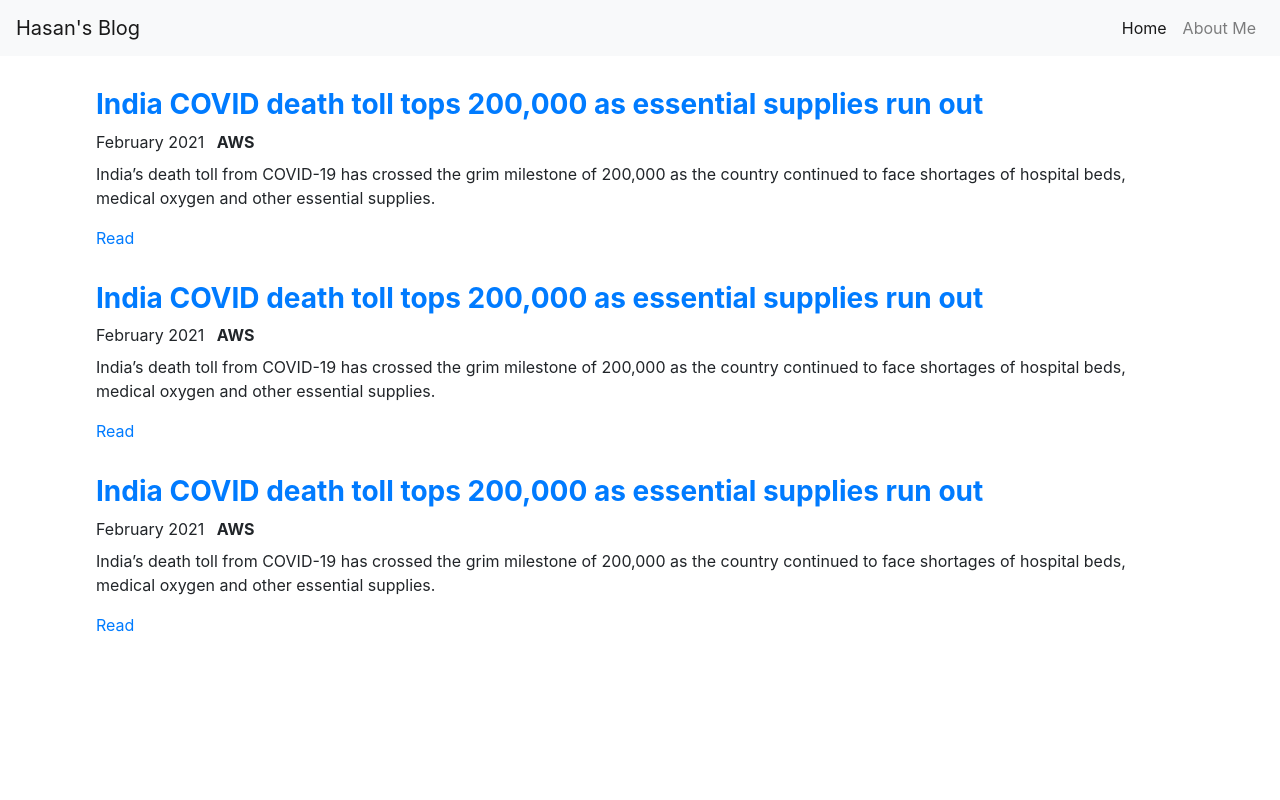
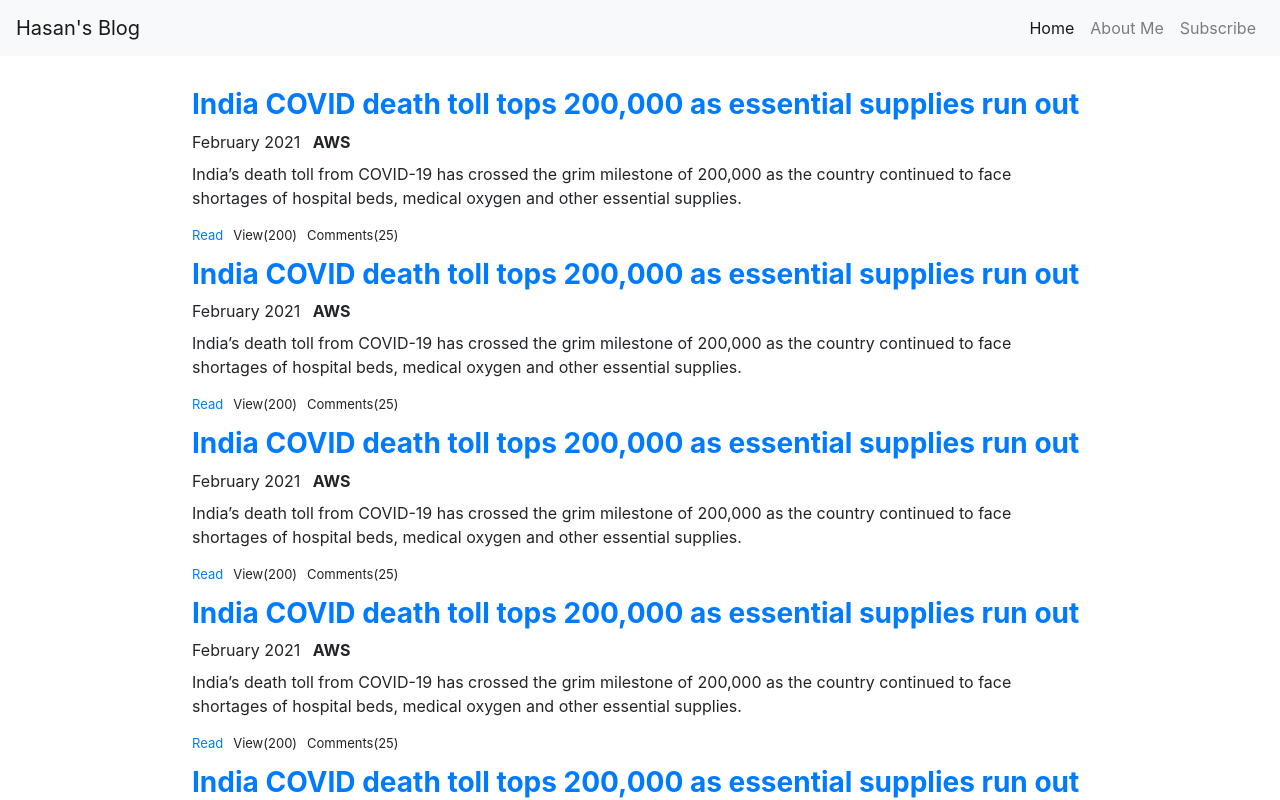
Before and after one commit to farhapartex/react-blog, a React (Create React App) app: page / in a window 1280 px wide. Shown: the top 800 px of the page. Built offline with nearby package versions, Linux system fonts and the light colour scheme.

Commit message:
css updated

```diff
--- a/src/App.css
+++ b/src/App.css
@@ -1,6 +1,26 @@
 .headerImage{
     width: 100%;
     display: block;
+}
+
+.single-blog-utils{
+  list-style: none;
+  padding: 0px !important;
+}
+
+.single-blog-utils li{
+  float: left;
+  margin-right: 10px;
+  font-size: 13px;
+}
+
+@media screen and (min-width: 375px) {
+
+  .headerImage{
+    width: 200px;
+    height: 240px;
+    display: block;
+}
 }
 
 @media screen and (max-width: 480px) {
@@ -9,26 +29,43 @@
   }
 
   .headerImage{
-    width: 350px;
-    height: 280px;
+    width: 95%;
+    height: 220px;
     display: block;
 }
 }
 
-@media screen and (min-width: 780px) {
-  .blog-list{
+@media screen and (min-width: 480px) {
+ .blog-details{
       width: 85%;
   }
 
+}
+
+@media screen and (min-width: 768px) {
+  .blog-list{
+      width: 80%;
+  }
+
   .headerImage{
-    width: 700px;
+    width: 90%;
     height: 350px;
     display: block;
 }
 }
 
-@media screen and (max-width: 1024px) {
+@media screen and (min-width: 768px) {
   .blog-list{
-      width: 85%;
+      width: 70%;
   }
+
+  .blog-details{
+    width:85%;
+  }
+
+  .headerImage{
+    width: 97%;
+    height: 390px;
+    display: block;
 }
+}
--- a/src/component/BlogDetail.js
+++ b/src/component/BlogDetail.js
@@ -11,7 +11,7 @@ class BlogDetail extends Component {
 
     render() {
         return (
-            <div>
+            <div className="w-100">
                 <NavBar></NavBar>
                 <div className="mx-auto mt-3 pt-3 pb-3 blog-details">
                     <div className="w-100">
--- a/src/component/BlogList.js
+++ b/src/component/BlogList.js
@@ -6,7 +6,11 @@ class BlogList extends Component {
         return (
             <div className="container-fluid mt-3">
                 <div className="row">
-                    <div className="blog-list mx-auto">
+                    <div className="blog-list mx-auto pb-5">
+                        <SingleBlogBox></SingleBlogBox>
+                        <SingleBlogBox></SingleBlogBox>
+                        <SingleBlogBox></SingleBlogBox>
+                        <SingleBlogBox></SingleBlogBox>
                         <SingleBlogBox></SingleBlogBox>
                         <SingleBlogBox></SingleBlogBox>
                         <SingleBlogBox></SingleBlogBox>
--- a/src/component/NavBar.js
+++ b/src/component/NavBar.js
@@ -18,6 +18,9 @@ class NavBar extends Component {
                         <li className="nav-item">
                             <Link to="/about-me" className="nav-link">About Me</Link>
                         </li>
+                        <li className="nav-item">
+                            <Link to="/about-me" className="nav-link">Subscribe</Link>
+                        </li>
                     </ul>
                 </div>
             </nav>
--- a/src/component/SingleBlogBox.js
+++ b/src/component/SingleBlogBox.js
@@ -10,7 +10,14 @@ class SingleBlogBox extends Component {
                 <div className="w-100 mt-2">
                     <p>India’s death toll from COVID-19 has crossed the grim milestone of 200,000 as the country continued to face shortages of hospital beds, medical oxygen and other essential supplies.</p>
                 </div>
-                <Link to="/detail">Read</Link>
+                <div className="w-100">
+                    <ul className="single-blog-utils">
+                        <li><Link to="/detail">Read</Link></li>
+                        <li>View(200)</li>
+                        <li>Comments(25)</li>
+                    </ul>
+                </div>
+
             </div>
         )
     }
```
